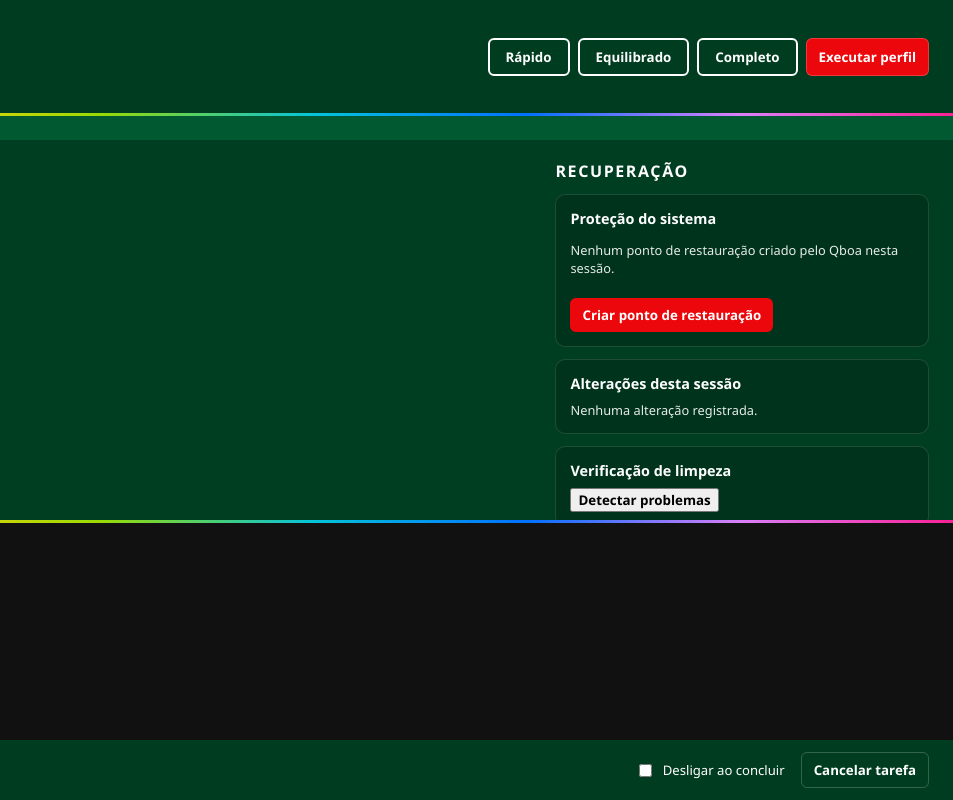
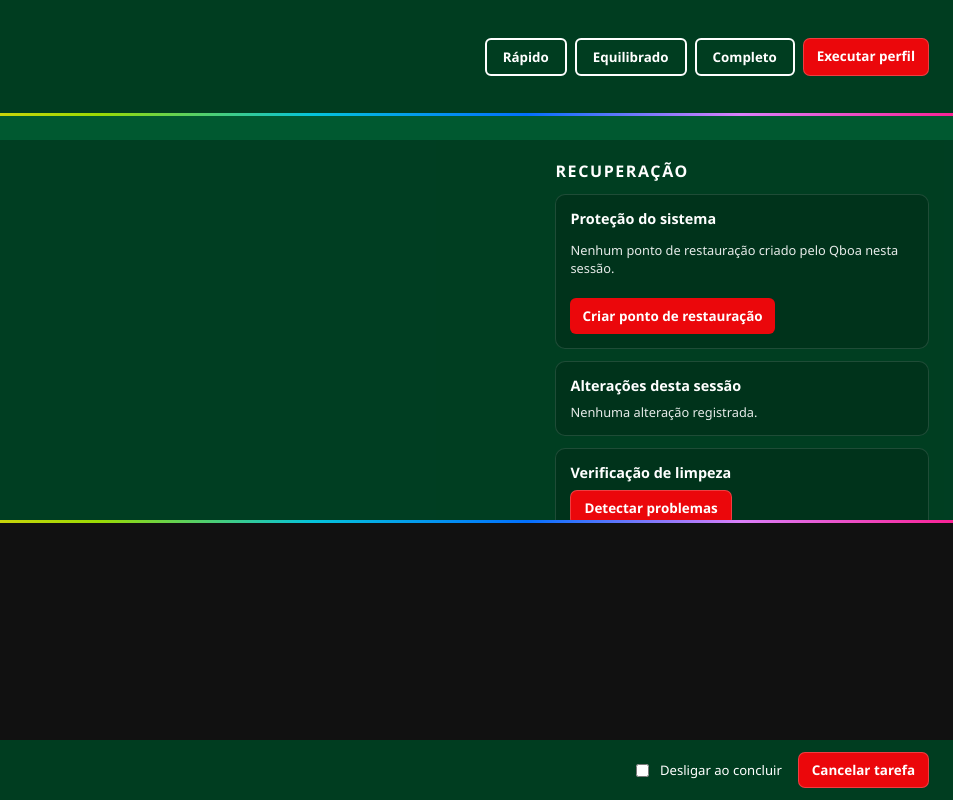
Before and after one commit to bloodshinoda/qboa-digital, a website: page src/index.html in a window 1280 px wide. Shown: the full height of the page, 327-1280 px from the left. Drawn offline with Linux system fonts and the light colour scheme.

Commit message:
Padroniza o visual dos botões de ação

```diff
--- a/src/style.css
+++ b/src/style.css
@@ -651,3 +651,42 @@ button {
 
 /* Ações da interface seguem o mesmo padrão visual. */
 button:not(.tab):not(.level) { font-family: var(--font-ui); font-weight: 700; }
+
+
+/* Ações principais usam o mesmo padrão visual em toda a interface. */
+button:not(.tab):not(.level) {
+  min-height: 36px;
+  padding: 8px 13px;
+  border: 1px solid rgba(255, 255, 255, 0.22);
+  border-radius: 7px;
+  background: var(--qboa-red);
+  color: var(--qboa-white);
+  font-family: var(--font-ui);
+  font-size: 0.84rem;
+  font-weight: 700;
+  line-height: 1.2;
+  cursor: pointer;
+  transition: background 0.15s ease, border-color 0.15s ease, transform 0.15s ease, opacity 0.15s ease;
+}
+button:not(.tab):not(.level):hover:not(:disabled) {
+  background: #c90008;
+  border-color: rgba(255, 255, 255, 0.55);
+  transform: translateY(-1px);
+}
+button:not(.tab):not(.level):focus-visible {
+  outline: 2px solid #fff;
+  outline-offset: 2px;
+}
+button:not(.tab):not(.level):disabled {
+  opacity: 0.48;
+  cursor: not-allowed;
+  transform: none;
+}
+button.secondary-button,
+button.copy-pix-button {
+  background: transparent;
+}
+button.secondary-button:hover:not(:disabled),
+button.copy-pix-button:hover:not(:disabled) {
+  background: rgba(255, 255, 255, 0.1);
+}
```
